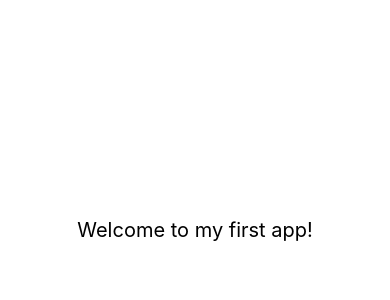
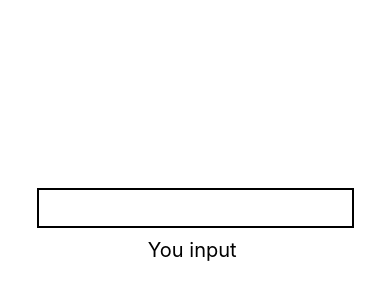
Before and after one commit to leportella/my-first-mobile-app, a React Native app in the folder first-project/: screen / in a window 390 px wide. Shown: the part 192-492 px from the top of the page. Built offline with nearby package versions, Linux system fonts and the light colour scheme.

Commit message:
Added TextInput and state changes

```diff
--- a/first-project/WeatherProject.js
+++ b/first-project/WeatherProject.js
@@ -1,12 +1,25 @@
 import React, { Component } from 'react';
-import { StyleSheet, Text, View } from 'react-native';
+import { StyleSheet, Text, TextInput, View } from 'react-native';
+
 
 export default class WeatherProject extends Component {
+  constructor(props) {
+    super(props);
+    this.state = { zip: "" };
+  }
+
+  _handlerTextChange = event => {
+    this.setState({zip: event.nativeEvent.text})
+  }
+
   render () {
     return (
       <View style={styles.container}>
+        <TextInput
+          style={styles.input}
+          onSubmitEditing={this._handlerTextChange}/>
         <Text style={styles.welcome}>
-          Welcome to my first app!
+          You input { this.state.zip }
         </Text>
       </View>
     );
@@ -21,6 +34,11 @@ const styles = StyleSheet.create({
     alignItems: 'center',
     justifyContent: 'center',
   },
+  input : {
+    fontSize: 20,
+    borderWidth: 2,
+    height: 40,
+  },
   welcome: {
     fontSize: 20,
     textAlign: 'center',
```
